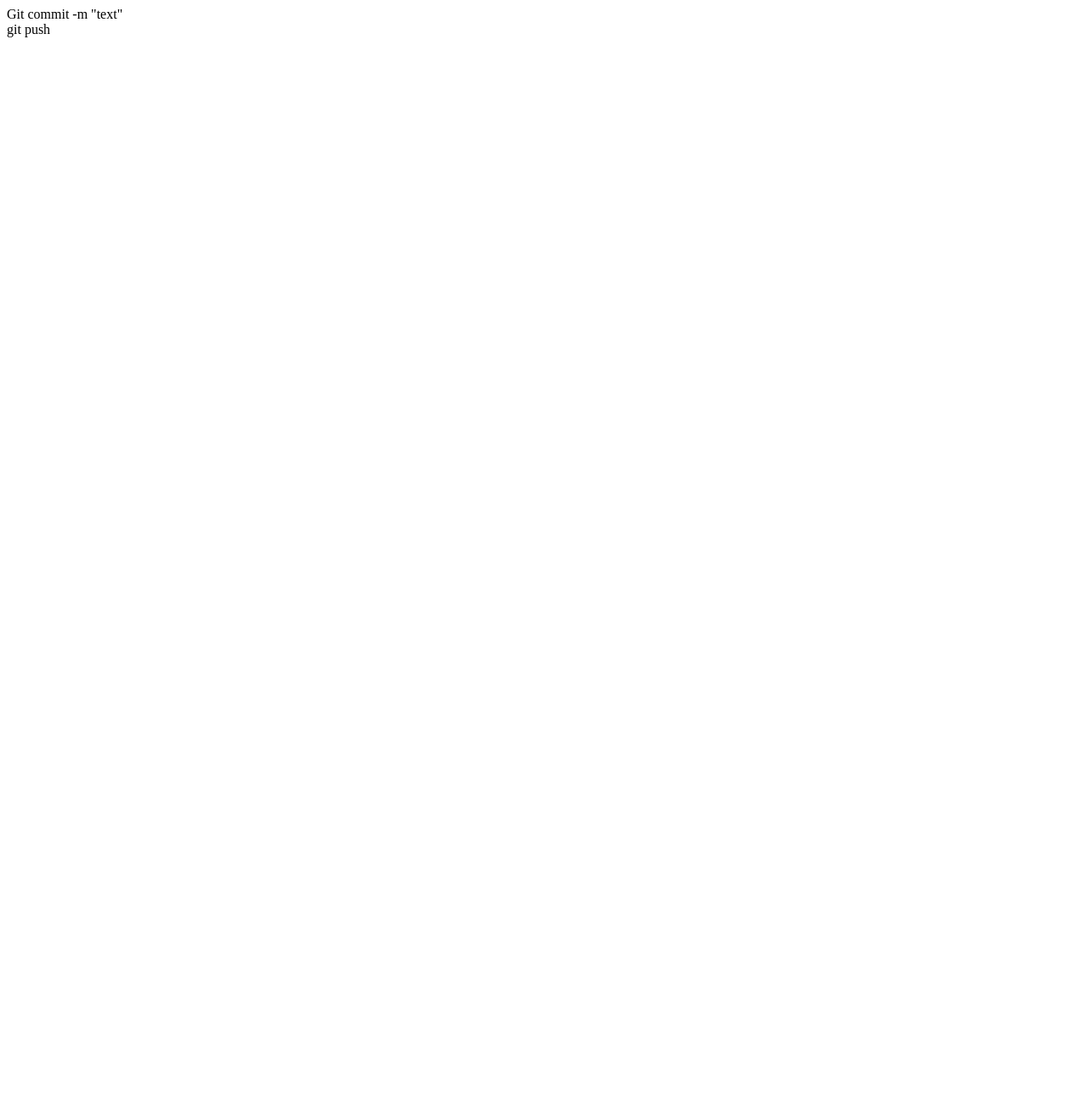
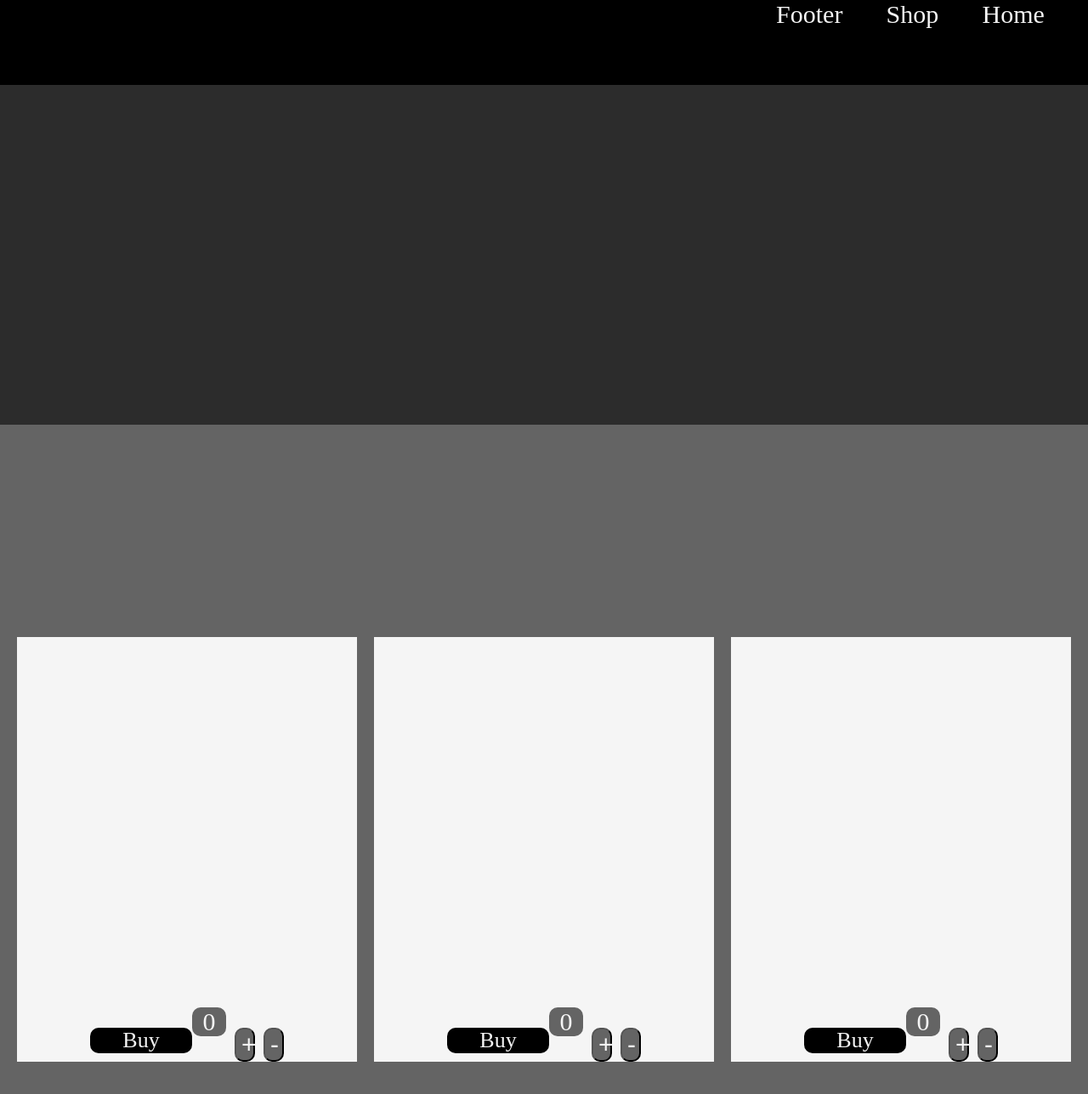
Before and after one commit to SamuelhaIIman/nodejs-testing, a website: page public/index.html in a window 1280 px wide. Shown: the whole page at 85% size. Before the commit the page ends 800 px from the top, so only its background shows below. Drawn offline with Linux system fonts and the light colour scheme.

Commit message:
newChangesInterface

```diff
--- a/public/index.html
+++ b/public/index.html
@@ -4,9 +4,37 @@
       <meta charset="UTF-8">
       <meta name="viewport" content="width=device-width, initial-scale=1.0">
       <title>Document</title>
+      <link rel="stylesheet" href="style.css">
+      <script src="script.js"></script>
 </head>
 <body>
-      Git commit -m "text" <br/>
-      git push
+      <div class="Main-Banner">
+            <div class="Main-Nav">
+                  <a id="Main-Nav-Button" href="">Home</a>
+                  <a id="Main-Nav-Button" href="">Shop</a>
+                  <a id="Main-Nav-Button" href="">Footer</a>
+            </div>
+      </div>
+
+      <div class="Shop-Front">
+            <div class="Shop-Front-Product">
+                  <a id="Shop-Front-Product-Buy" href="">Buy</a>
+                  <p id="Shop-Front-Product-Amount" data-product-id="1">0</p>
+                  <button onclick="buttonPressedPlus(1)" id="Shop-Front-Product-Change">+</button>
+                  <button onclick="buttonPressedMinus(1)" id="Shop-Front-Product-Change">-</button>
+            </div>
+            <div class="Shop-Front-Product">
+                  <a id="Shop-Front-Product-Buy" href="">Buy</a>
+                  <p id="Shop-Front-Product-Amount" data-product-id="2">0</p>
+                  <button onclick="buttonPressedPlus(2)" id="Shop-Front-Product-Change">+</button>
+                  <button onclick="buttonPressedMinus(2)" id="Shop-Front-Product-Change">-</button>
+            </div>
+            <div class="Shop-Front-Product">
+                  <a id="Shop-Front-Product-Buy" href="">Buy</a>
+                  <p id="Shop-Front-Product-Amount" data-product-id="3">0</p>
+                  <button onclick="buttonPressedPlus(3)" id="Shop-Front-Product-Change">+</button>
+                  <button onclick="buttonPressedMinus(3)" id="Shop-Front-Product-Change">-</button>
+            </div>
+      </div>
 </body>
 </html>
--- /dev/null
+++ b/public/script.js
@@ -0,0 +1,16 @@
+let shoppingNumber = 0;
+
+function buttonPressedPlus(productId) {
+      if (shoppingNumber >= 0) {
+            document.getElementById("Shop-Front-Product-Amount").innerHTML = shoppingNumber += 1;
+      }
+      console.log(shoppingNumber);
+      console.log("Product id: " + productId);
+}
+function buttonPressedMinus(productId) {
+      if (shoppingNumber > 0) {
+            document.getElementById("Shop-Front-Product-Amount").innerHTML = shoppingNumber -= 1;
+      }
+      console.log(shoppingNumber);
+      console.log("Product id: " + productId);
+}
--- /dev/null
+++ b/public/style.css
@@ -0,0 +1,71 @@
+body {
+      margin: 0px;
+}
+
+.Main-Banner {
+      width: 100%;
+      height: 500px;
+      background-color: rgb(44, 44, 44);
+}
+.Main-Nav {
+      width: 100%;
+      height: 100px;
+      background-color: black;
+}
+#Main-Nav-Button {
+      color: whitesmoke;
+      text-decoration: none;
+      font-size: 30px;
+      float: right;
+      margin-right: 4%;
+}
+#Main-Nav-Button:hover {
+      color: green;
+}
+
+.Shop-Front {
+      width: 100%;
+      height: 1000px;
+      background-color: rgb(100, 100, 100);
+      display: flex;
+      justify-content: space-evenly;
+      align-items: center;
+}
+.Shop-Front-Product {
+      width: 400px;
+      height: 500px;
+      background-color: whitesmoke;
+      display: flex;
+      justify-content: center;
+      align-items: end;
+}
+#Shop-Front-Product-Buy {
+      color: whitesmoke;
+      font-size: 26px;
+      text-decoration: none;
+      background-color: black;
+      border-radius: 10px;
+      width: 30%;
+      text-align: center;
+      margin-bottom: 10px;
+}
+#Shop-Front-Product-Buy:hover {
+      color: green;
+}
+#Shop-Front-Product-Amount {
+      text-align: center;
+      border-radius: 10px;
+      background-color: rgb(100, 100, 100);
+      font-size: 30px;
+      width: 10%;
+      color: whitesmoke;
+}
+#Shop-Front-Product-Change {
+      text-align: center;
+      background-color: rgb(100, 100, 100);
+      color: whitesmoke;
+      font-size: 30px;
+      width: 6%;
+      border-radius: 10px;
+      margin-left: 10px;
+}
```
Also changed, not shown: server.js (added, +9 -0 lines).
